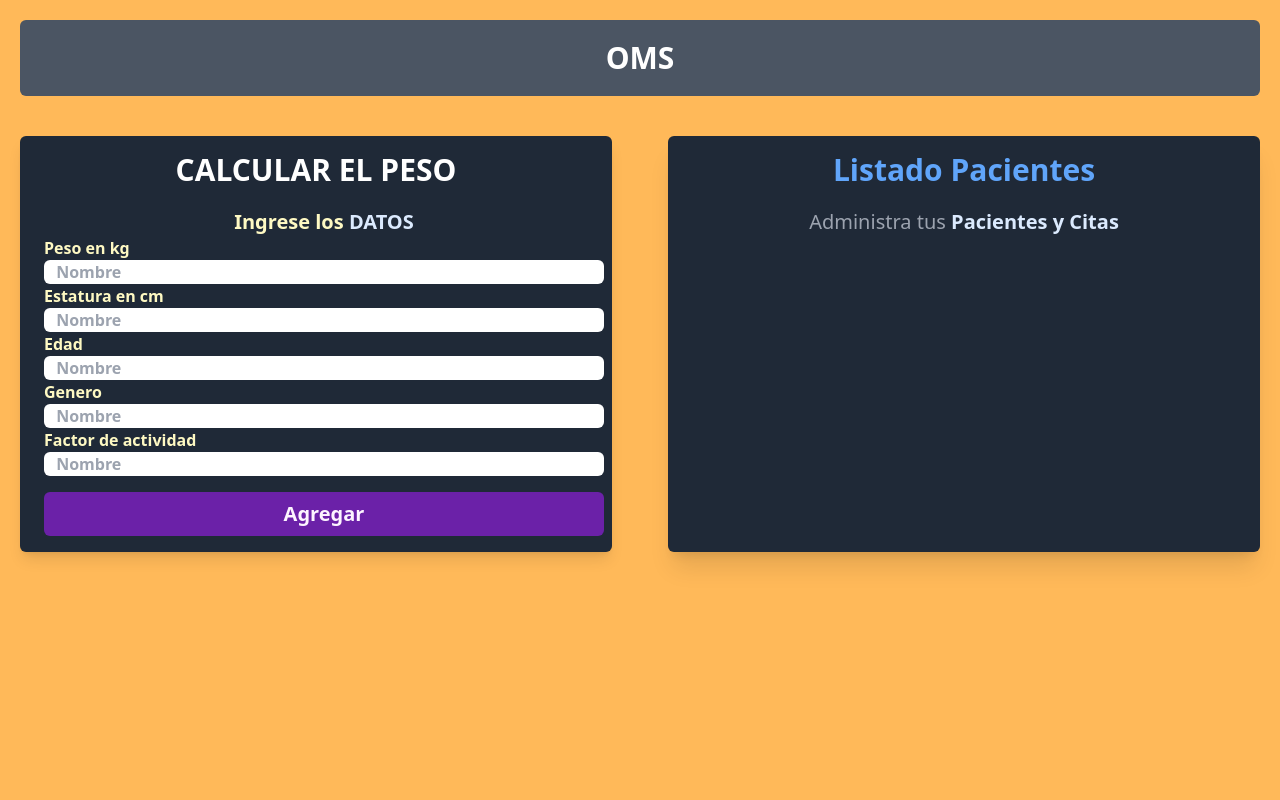
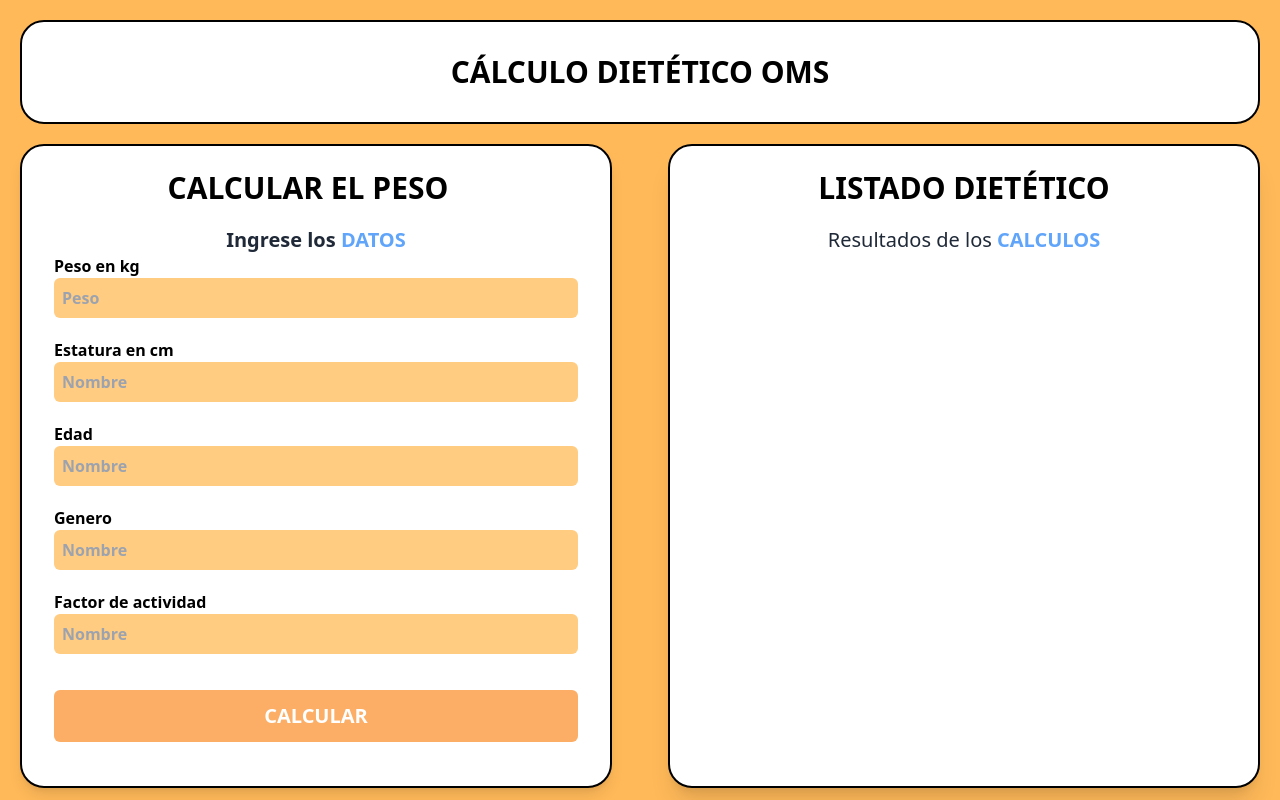
Before and after one commit to Andres-GMP/Dietas, a React (Vite) app: page / in a window 1280 px wide. Built offline with nearby package versions, Linux system fonts and the light colour scheme.

Commit message:
CAMBIOS EN EL DISEÑO DE LA PAGINA

```diff
--- a/src/App.jsx
+++ b/src/App.jsx
@@ -40,7 +40,7 @@
 
    // if(genero == "masculino"){
       let av = (11.3 * peso) + (16 * estatura) + 901
-      resultados = av
+      //resultados = av
       console.log(av)
 
     //}
--- a/src/components/Cabecera.jsx
+++ b/src/components/Cabecera.jsx
@@ -2,7 +2,7 @@
 
 export const Cabecera = () => {
     return (
-        <h1 className="text-3xl font-bold bg-gray-600 text-center p-5 rounded-md text-white m-5 md:m-5 sm:m-5 xl:mx-5 xl:mt-5 xl:mb-10 lg:m-5 2xl:m-5 ">OMS</h1>
+        <h1 className="text-3xl font-bold bg-white text-center p-8 rounded-3xl text-black m-5 md:m-5 sm:m-5 xl:mx-5 xl:mt-5 xl:mb-5 lg:m-5 2xl:m-5 border-2 border-black ">CÁLCULO DIETÉTICO OMS</h1>
     )
 }
 
--- a/src/components/Formulario.jsx
+++ b/src/components/Formulario.jsx
@@ -75,34 +75,34 @@
     }
 
     return (
-        <div className='bg-gray-800 rounded-md p-4 w-auto mx-5 shadow-lg md:w-auto xl:w-auto xl:ml-5 mb-auto'>
-            <h1 className=' text-3xl text-center font-bold text-white '>CALCULAR EL PESO</h1>
+        <div className='bg-white rounded-3xl p-6 w-auto mx-5 shadow-lg md:w-auto xl:w-auto xl:ml-5 mb-auto pr-10 border-2 border-black'>
+            <h1 className=' text-3xl text-center font-bold text-black '>CALCULAR EL PESO</h1>
             {error && <p className=' grid text-red-600 font-semibold  justify-center my-2 '> Debes llenar todos los campos</p>}
             <form className='container mx-2 text-yellow-100 font-semibold' onSubmit={validarFormulario}>
-            <p className='text-center text-xl mt-5'>Ingrese los <span className=' text-blue-100 font-bold'> DATOS </span></p>
+            <p className='text-center text-xl mt-5 text-gray-800'>Ingrese los <span className=' text-blue-400 font-bold'> DATOS </span></p>
                 <div>
-                    <label htmlFor="nombrePaciente">Peso en kg </label>
-                    <input type="text" id= 'peso' className=' block w-full rounded-md text-gray-800 px-2' placeholder=' Nombre' value={peso} onChange={(e) => setPeso(e.target.value)} />
+                    <label className='text-black' htmlFor="nombrePaciente">Peso en kg </label>
+                    <input type="text" id= 'peso' className=' block w-full rounded-md bg-[#FFCC81] text-black p-2 mb-5' placeholder='Peso' value={peso} onChange={(e) => setPeso(e.target.value)} />
                     {/* <input type="text" id= 'nombre' className=' block w-full rounded-md ' placeholder=' Nombre' value={nombre} onChange={(e) => console.log(e.target.value)} /> */}
                 </div>
                 <div>
-                    <label htmlFor="nombrePaciente">Estatura en cm </label>
-                    <input type="text" id= 'estatura' className=' block w-full rounded-md text-gray-800 px-2' placeholder=' Nombre' value={estatura} onChange={(e) => setEstatura(e.target.value)} />
+                    <label className='text-black' htmlFor="nombrePaciente">Estatura en cm </label>
+                    <input type="text" id= 'estatura' className=' block w-full rounded-md bg-[#FFCC81] text-gray-800 p-2 mb-5' placeholder='Nombre' value={estatura} onChange={(e) => setEstatura(e.target.value)} />
                     {/* <input type="text" id= 'nombre' className=' block w-full rounded-md ' placeholder=' Nombre' value={nombre} onChange={(e) => console.log(e.target.value)} /> */}
                 </div>
                 <div>
-                    <label htmlFor="nombrePaciente">Edad</label>
-                    <input type="text" id= 'edad' className=' block w-full rounded-md text-gray-800 px-2' placeholder=' Nombre' value={edad} onChange={(e) => setEdad(e.target.value)} />
+                    <label className='text-black' htmlFor="nombrePaciente">Edad</label>
+                    <input type="text" id= 'edad' className=' block w-full rounded-md bg-[#FFCC81] text-gray-800 p-2 mb-5' placeholder='Nombre' value={edad} onChange={(e) => setEdad(e.target.value)} />
                     {/* <input type="text" id= 'nombre' className=' block w-full rounded-md ' placeholder=' Nombre' value={nombre} onChange={(e) => console.log(e.target.value)} /> */}
                 </div>
                 <div>
-                    <label htmlFor="nombrePaciente">Genero</label>
-                    <input type="text" id= 'genero' className=' block w-full rounded-md text-gray-800 px-2' placeholder=' Nombre' value={genero} onChange={(e) => setGenero(e.target.value)} />
+                    <label className='text-black' htmlFor="nombrePaciente">Genero</label>
+                    <input type="text" id= 'genero' className=' block w-full rounded-md bg-[#FFCC81] text-gray-800 p-2 mb-5' placeholder='Nombre' value={genero} onChange={(e) => setGenero(e.target.value)} />
                     {/* <input type="text" id= 'nombre' className=' block w-full rounded-md ' placeholder=' Nombre' value={nombre} onChange={(e) => console.log(e.target.value)} /> */}
                 </div>
                 <div>
-                    <label htmlFor="nombrePaciente">Factor de actividad </label>
-                    <input type="text" id= 'factor' className=' block w-full rounded-md text-gray-800 px-2' placeholder=' Nombre' value={factor} onChange={(e) => setFactor(e.target.value)} />
+                    <label className='text-black' htmlFor="nombrePaciente">Factor de actividad </label>
+                    <input type="text" id= 'factor' className=' block w-full rounded-md bg-[#FFCC81] text-gray-800 p-2 mb-5' placeholder='Nombre' value={factor} onChange={(e) => setFactor(e.target.value)} />
                     {/* <input type="text" id= 'nombre' className=' block w-full rounded-md ' placeholder=' Nombre' value={nombre} onChange={(e) => console.log(e.target.value)} /> */}
                 </div>
                 {/*
@@ -123,8 +123,8 @@
                 <input type="date" name="date" id="date" className='px-2 block w-full rounded-md mb-10 text-gray-800' value={fecha} onChange={(e) => setFecha (e.target.value)} /> */}
 
                 <span>
-                    <input type="submit" id='btn1' className= "bg-purple-800 rounded-md text-xl font-bold w-full hover:bg-purple-900 hover:cursor-pointer text-fuchsia-50 p-2 mt-4  "
-                    value = {paciente.id ? 'Editar paciente': 'Agregar'}
+                    <input type="submit" id='btn1' className= "bg-[#FCAE66] rounded-md text-xl font-bold w-full hover:bg-[white] hover:cursor-pointer text-white hover:text-[#FCAE66] p-3 mt-4 mb-5  "
+                    value = {paciente.id ? 'Editar paciente': 'CALCULAR'}
                     />
                 </span>
                 </div>
--- a/src/components/Listado.jsx
+++ b/src/components/Listado.jsx
@@ -6,10 +6,10 @@
 
 
     return (
-        <div className='bg-gray-800 rounded-md p-4 w-auto shadow-xl mx-5 md:w-full lg:w-auto lg:mx-5 xl:w-auto  overflow-y-auto md:mx-5 sm:mx-5 xl:mx-5 2xl:mx-5 '>
+        <div className='bg-white rounded-3xl p-6 w-auto shadow-xl mx-5 lg:w-auto lg:mx-5 xl:w-auto  overflow-y-auto md:mx-5 sm:mx-5 xl:mx-5 2xl:mx-5 border-2 border-black'>
             <div>
-                <h2 className='text-3xl text-center text-blue-400 font-bold'>Listado Pacientes</h2>
-                <p className='text-center text-xl mt-5 text-gray-400'>Administra tus <span className=' text-blue-100 font-bold'> Pacientes y Citas </span></p>
+                <h2 className='text-3xl text-center font-bold text-black '>LISTADO DIETÉTICO</h2>
+                <p className='text-center text-xl mt-5 text-gray-800'>Resultados de los  <span className=' text-blue-400 font-bold'> CALCULOS </span></p>
                 {
 
                     pacientes.map(paciente =>(
```
Also changed, not shown: 1 other file (tests, documents, lock files or other folders).
